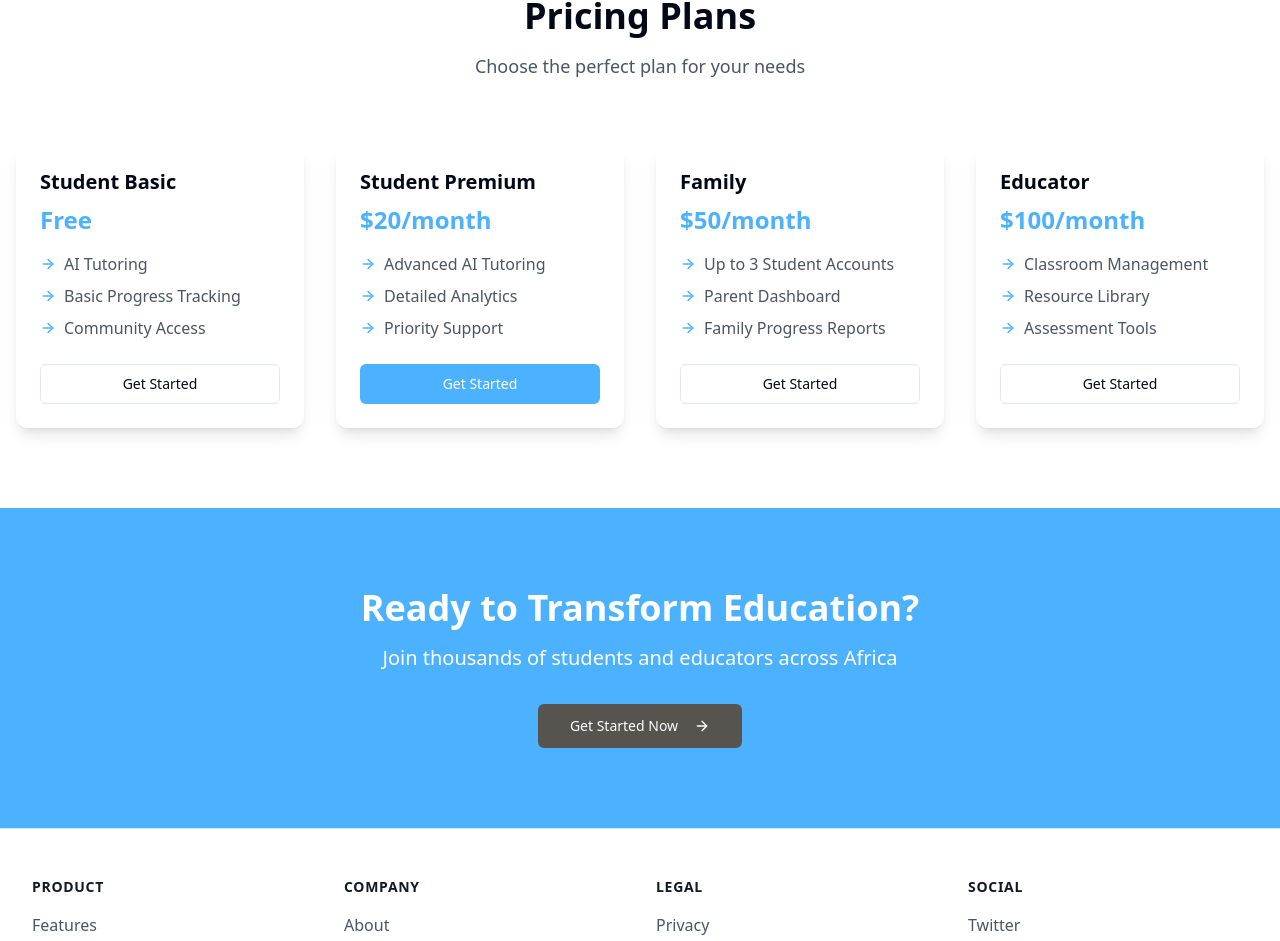
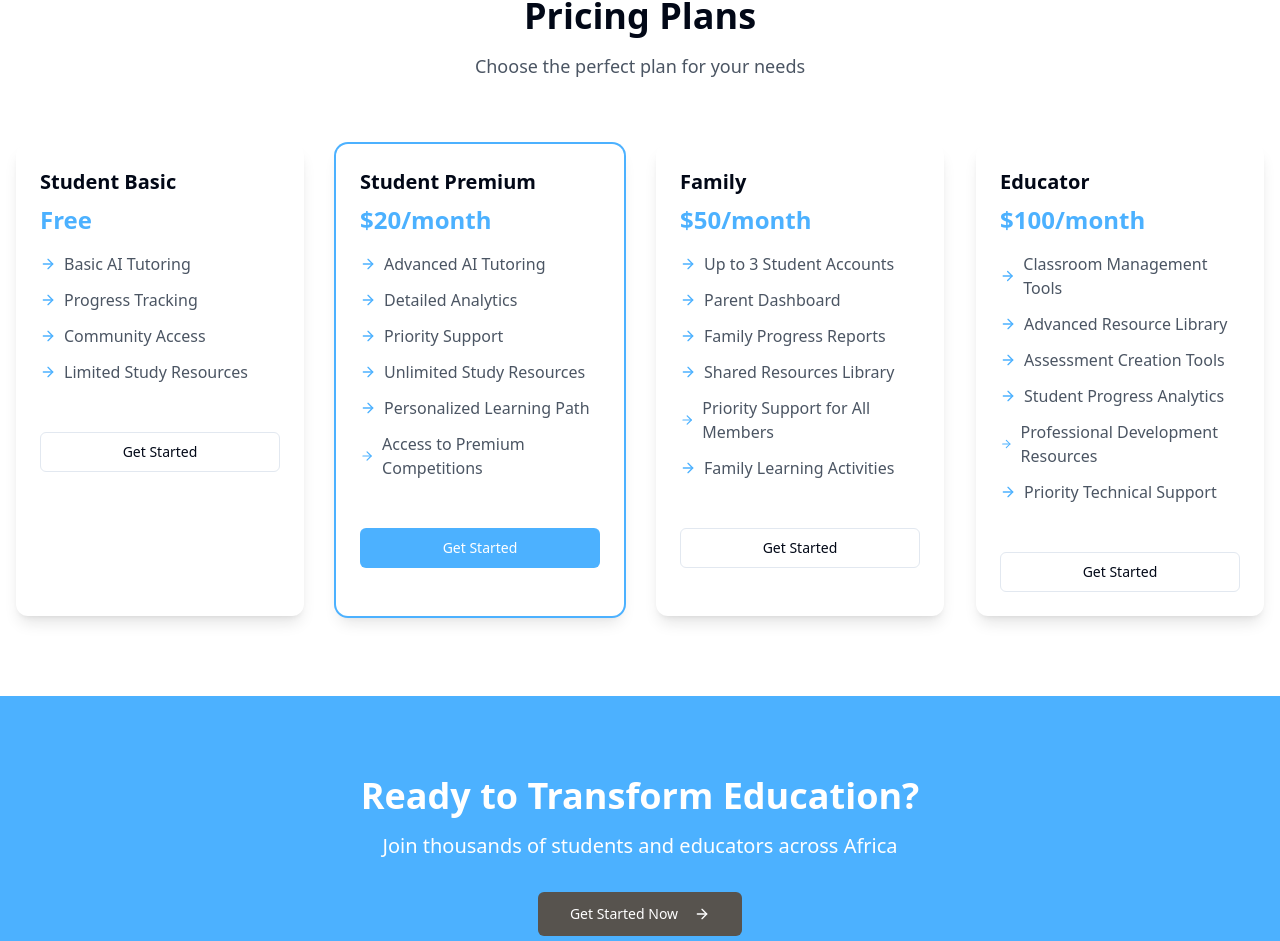
Before and after one commit to AfriquestAiAcademy/afriquest-ai-academy, a React (Vite) app: page / in a window 1280 px wide. Shown: the part 2272-3213 px from the top of the page. Built offline with nearby package versions, Linux system fonts and the light colour scheme.

Commit message:
Update pricing structure
Revised the pricing plans in the application to reflect the new pricing structure as suggested.
[skip gpt_engineer]

```diff
--- a/src/pages/Index.tsx
+++ b/src/pages/Index.tsx
@@ -55,22 +55,48 @@ const plans = [
   {
     name: "Student Basic",
     price: "Free",
-    features: ["AI Tutoring", "Basic Progress Tracking", "Community Access"],
+    features: [
+      "Basic AI Tutoring",
+      "Progress Tracking",
+      "Community Access",
+      "Limited Study Resources"
+    ],
   },
   {
     name: "Student Premium",
     price: "$20/month",
-    features: ["Advanced AI Tutoring", "Detailed Analytics", "Priority Support"],
+    features: [
+      "Advanced AI Tutoring",
+      "Detailed Analytics",
+      "Priority Support",
+      "Unlimited Study Resources",
+      "Personalized Learning Path",
+      "Access to Premium Competitions"
+    ],
   },
   {
     name: "Family",
     price: "$50/month",
-    features: ["Up to 3 Student Accounts", "Parent Dashboard", "Family Progress Reports"],
+    features: [
+      "Up to 3 Student Accounts",
+      "Parent Dashboard",
+      "Family Progress Reports",
+      "Shared Resources Library",
+      "Priority Support for All Members",
+      "Family Learning Activities"
+    ],
   },
   {
     name: "Educator",
     price: "$100/month",
-    features: ["Classroom Management", "Resource Library", "Assessment Tools"],
+    features: [
+      "Classroom Management Tools",
+      "Advanced Resource Library",
+      "Assessment Creation Tools",
+      "Student Progress Analytics",
+      "Professional Development Resources",
+      "Priority Technical Support"
+    ],
   },
 ];
 
@@ -245,11 +271,13 @@ const Index = () => {
             {plans.map((plan, index) => (
               <div
                 key={index}
-                className="p-6 bg-white rounded-xl shadow-lg hover:shadow-xl transition-shadow"
+                className={`p-6 bg-white rounded-xl shadow-lg hover:shadow-xl transition-shadow ${
+                  index === 1 ? 'ring-2 ring-primary' : ''
+                }`}
               >
                 <h3 className="text-xl font-semibold mb-2">{plan.name}</h3>
                 <p className="text-2xl font-bold text-primary mb-4">{plan.price}</p>
-                <ul className="space-y-2">
+                <ul className="space-y-3 mb-6">
                   {plan.features.map((feature, featureIndex) => (
                     <li key={featureIndex} className="flex items-center text-gray-600">
                       <ArrowRight className="h-4 w-4 mr-2 text-primary" />
```
